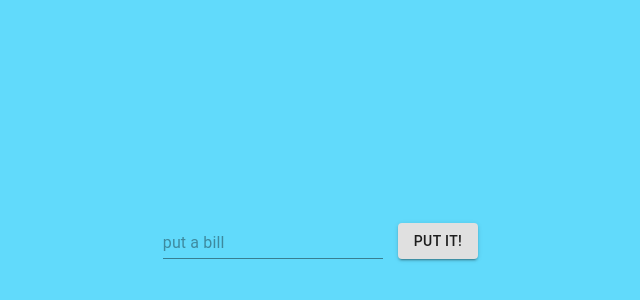
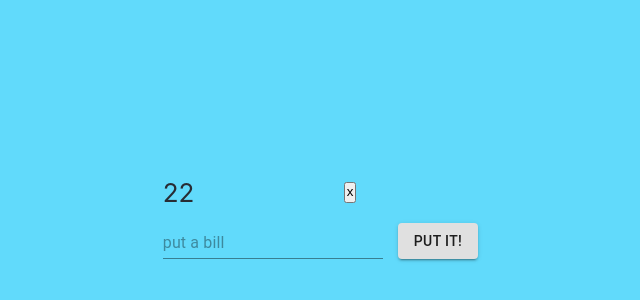
Before and after one commit to robpwatkins/budget-list, a React (Create React App) app: page / in a window 1280 px wide. Shown: the part 126-426 px from the top of the page, without its empty margins (312-952 px from the left). Built offline with nearby package versions, Linux system fonts and the light colour scheme.

Commit message:
console logging the index of the thing

```diff
--- a/src/App.js
+++ b/src/App.js
@@ -19,7 +19,7 @@ const OverflowGuy = styled.div`
 `
 
 const App = () => {
-  const [bills, setBills] = useState([]);
+  const [bills, setBills] = useState([22]);
 
   return (
     <div className="App">
--- a/src/components/Bill.js
+++ b/src/components/Bill.js
@@ -1,4 +1,18 @@
 import React from 'react';
+import styled from 'styled-components';
+
+const StyledDiv = styled.div`
+  display: flex;
+  width: 60%;
+  justify-content: space-between;
+  align-items: center;
+`
+
+const DeleteButton = styled.button`
+  width: 12px;
+  margin: 5px;
+  padding-bottom: 2px;
+`
 
 const Bill = (props) => {
   // const [isClicked, setIsClicked] = useState(false);
@@ -7,9 +21,12 @@ const Bill = (props) => {
     <div>
       {props.bills.map((bill, index) => {
         return (
-          <div key={index}>
+          <StyledDiv key={index}>
             <p>{bill}</p>
-          </div>
+            <DeleteButton onClick={() => {
+              console.log(index);
+            }}>x</DeleteButton>
+          </StyledDiv>
         )
       })}
     </div>
```
